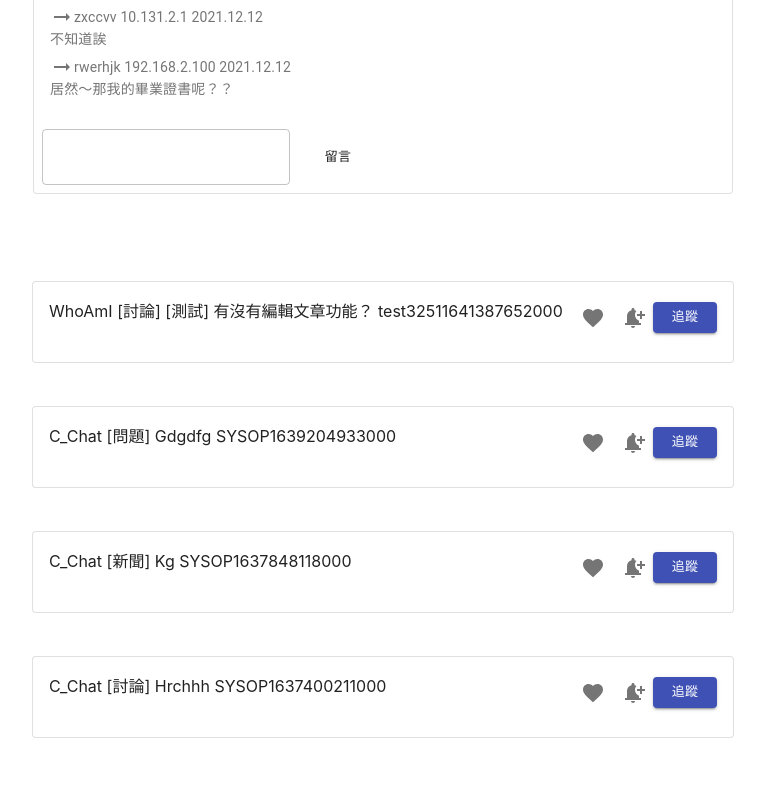
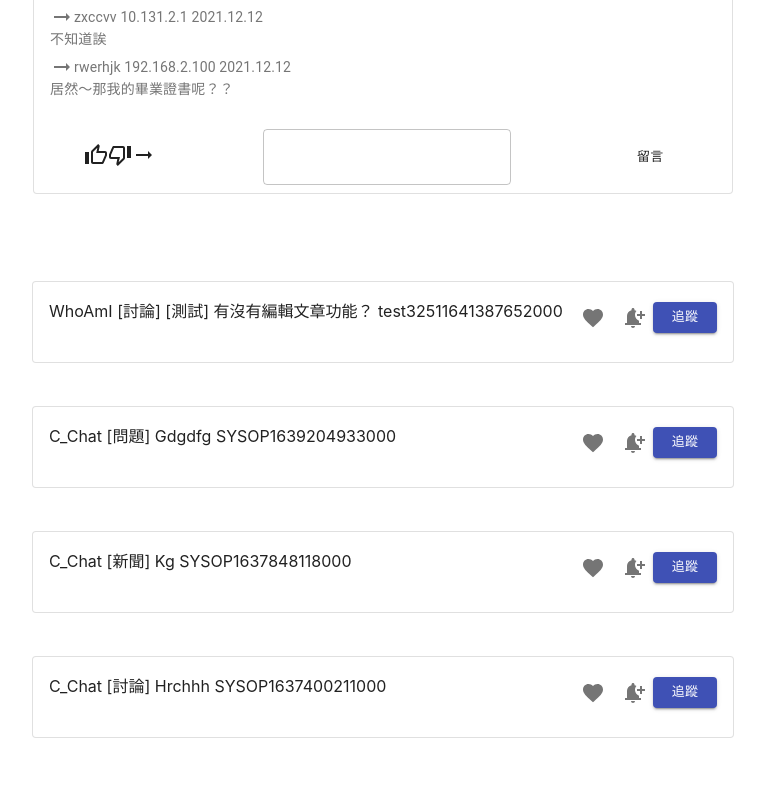
Before and after one commit to Modern-PTT/modern-PTT, a React (Create React App) app in the folder frontend/: page / in a window 1280 px wide. Shown: the part 1440-2240 px from the top of the page, without its empty margins (257-1022 px from the left). Built offline with nearby package versions, Linux system fonts and the light colour scheme.

Commit message:
grid for postList2

```diff
--- a/frontend/src/Components/Article.js
+++ b/frontend/src/Components/Article.js
@@ -142,7 +142,15 @@ export default function Airticle() {
   const classes = useStyles();
   const classesText = useTextStyles();
   const bull = <span className={classes.bullet}>•</span>;
+  let testdate = 1637848118000
 
+  const secondToDate = (seconds)=>{
+      const date = seconds.getDate() //15
+      const day = seconds.getDay()  //5
+      const month = seconds.getMonth()  //6
+      const year = seconds.getFullYear()  //2016
+      return date
+  }
   return (
       <Wrapper>
         <Card className={classes.root} variant="outlined">
@@ -195,13 +203,20 @@ export default function Airticle() {
 
                 ))}
             </CardContent>
-            <Row>
+            <Row justify="space-around"align="center">
+              <div>
+                <ThumbUpAltOutlinedIcon/>
+                <ThumbDownOutlinedIcon/>
+                <ArrowRightAltIcon/>
+              </div>
               <form className={classesText.root} noValidate autoComplete="off">
                 <TextField id="outlined-basic"  variant="outlined" />
               </form>
-              <CardActions>
+              {/* <CardActions > */}
+                <Row justify="flex-end">
                   <Button size="small">留言</Button>
-              </CardActions>
+                </Row>
+              {/* </CardActions> */}
             </Row>
 
         </Card>
--- a/frontend/src/Components/NewPost.js
+++ b/frontend/src/Components/NewPost.js
@@ -37,7 +37,7 @@ const Wrapper = styled.div`
 `;
 const useStyles = makeStyles({
     root: {
-      minWidth: 600,
+      minWidth: 700,
     },
     bullet: {
       display: 'flex',
```
Also changed, not shown: frontend/src/Containers/utility.js (added, +8 -0 lines).
